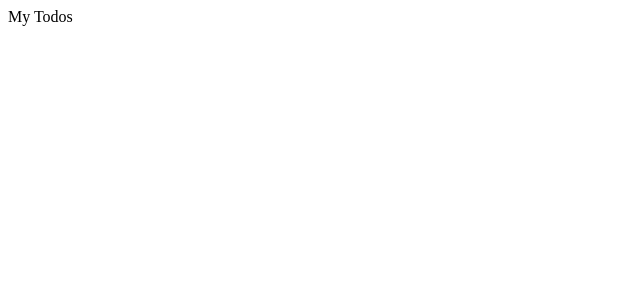
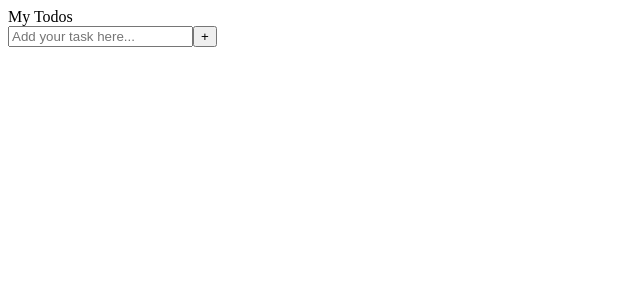
Before and after one commit to mh-fung/my-todos, a React (Vite) app: page / in a window 1280 px wide. Shown: the top 300 px of the page, without its empty margins (0-640 px from the left). Built offline with nearby package versions, Linux system fonts and the light colour scheme.

Commit message:
Added a form with input box and submit button

```diff
--- a/src/App.tsx
+++ b/src/App.tsx
@@ -1,9 +1,20 @@
-import { useState } from "react";
+import { FormEvent, useState } from "react";
+import Nav from "./components/containters/Nav/Nav";
 
 function App() {
+  const [inputTerm, setInputTerm] = useState<string>("");
+
+  const handleSubmit = (event: FormEvent) => {
+    event.preventDefault();
+    console.log(inputTerm);
+  };
+  const handlInput = (event: FormEvent<HTMLInputElement>) => {
+    setInputTerm(event.currentTarget.value);
+  };
   return (
     <div className="app">
       <header>My Todos</header>
+      <Nav handleSubmit={handleSubmit} handleInput={handlInput} />
     </div>
   );
 }
--- a/src/components/InputBox/InputBox.tsx
+++ b/src/components/InputBox/InputBox.tsx
@@ -0,0 +1,21 @@
+import { FormEventHandler } from "react";
+
+type InputBoxProps = {
+  handleSubmit: FormEventHandler;
+  handleInput: FormEventHandler<HTMLInputElement>;
+};
+
+const InputBox = ({ handleSubmit, handleInput }: InputBoxProps) => {
+  return (
+    <form onSubmit={handleSubmit}>
+      <input
+        type="text"
+        placeholder="Add your task here..."
+        onInput={handleInput}
+      />
+      <button type="submit">+</button>
+    </form>
+  );
+};
+
+export default InputBox;
--- a/src/components/containters/Nav/Nav.tsx
+++ b/src/components/containters/Nav/Nav.tsx
@@ -0,0 +1,17 @@
+import { FormEvent } from "react";
+import InputBox from "../../InputBox/InputBox";
+
+type NavProps = {
+  handleSubmit: (event: FormEvent) => void;
+  handleInput: (event: FormEvent<HTMLInputElement>) => void;
+};
+
+const Nav = ({ handleSubmit, handleInput }: NavProps) => {
+  return (
+    <div>
+      <InputBox handleSubmit={handleSubmit} handleInput={handleInput} />
+    </div>
+  );
+};
+
+export default Nav;
```
